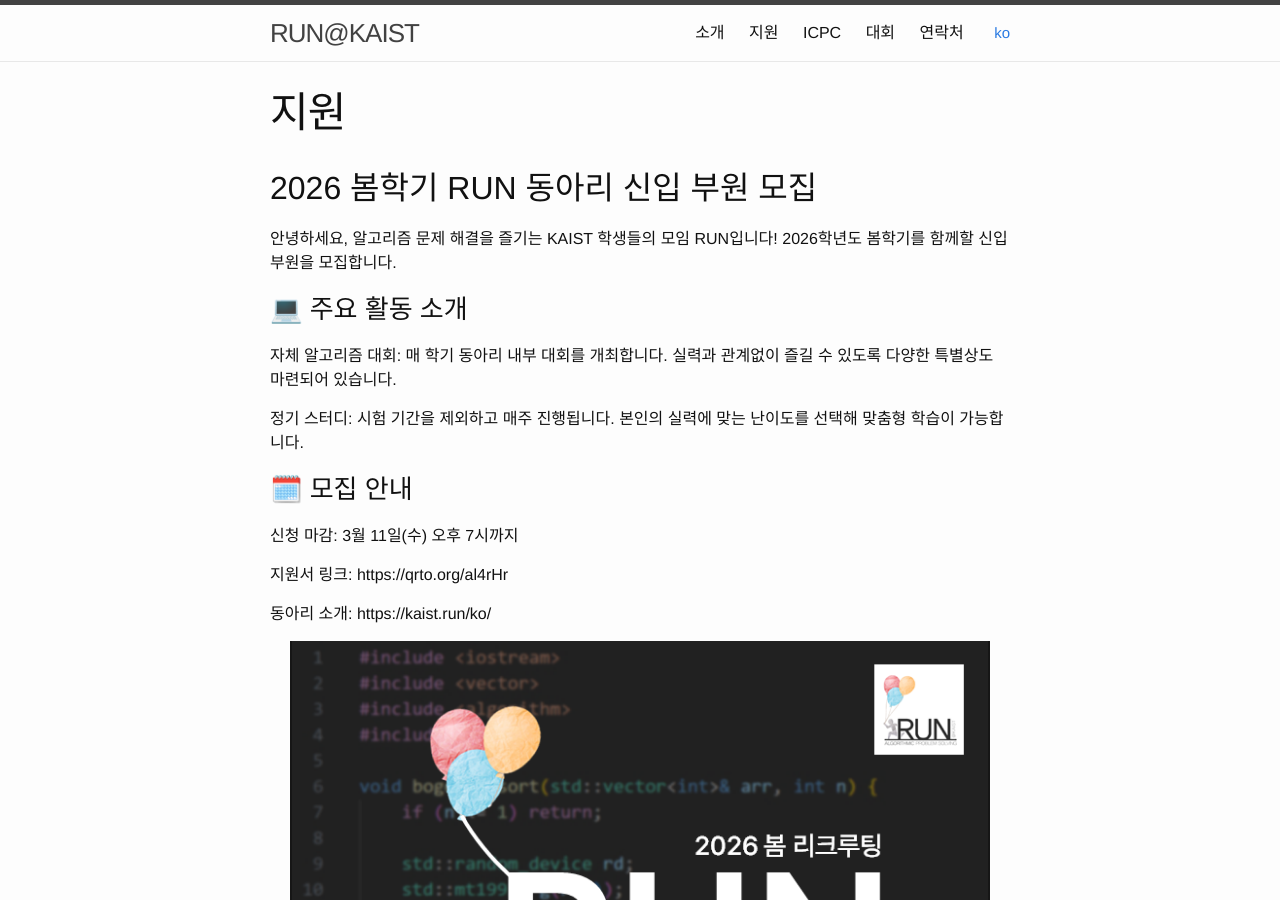
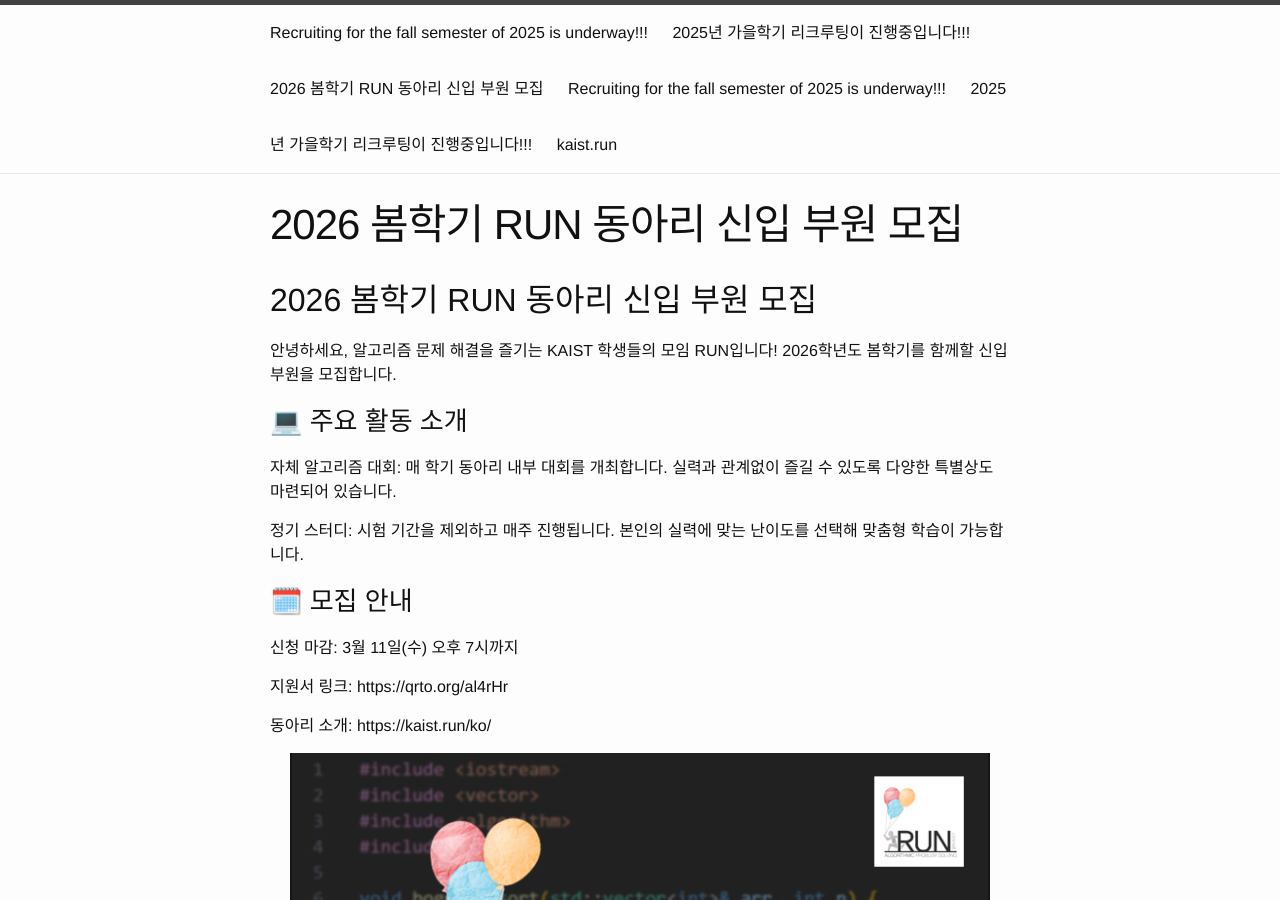
Before and after one commit to RUN-KAIST/kaist.run, a Jekyll site: the page built from apply/2026-spring/ko.md, in a window 1280 px wide and 900 px high. Built offline with Jekyll 4.4.1, drawn with Linux system fonts in a browser that asks for light colours; our own code applies the rules of GitHub Pages for plain Markdown files; some of the changed text lies outside the part shown.

Commit message:
Update ko.md

```diff
--- a/apply/2026-spring/ko.md
+++ b/apply/2026-spring/ko.md
@@ -1,12 +1,3 @@
----
-layout: page
-title: 지원
-permalink: /ko/apply/
-ref: apply
-lang: ko
-order: 2
----
-
 ## 2026 봄학기 RUN 동아리 신입 부원 모집
 
 안녕하세요, 알고리즘 문제 해결을 즐기는 KAIST 학생들의 모임 RUN입니다! 2026학년도 봄학기를 함께할 신입 부원을 모집합니다.
```
